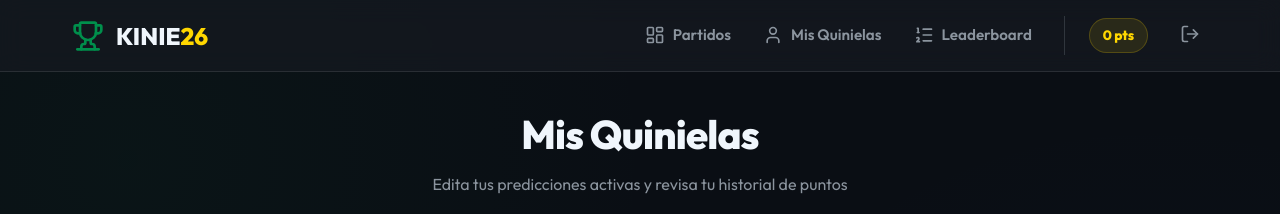
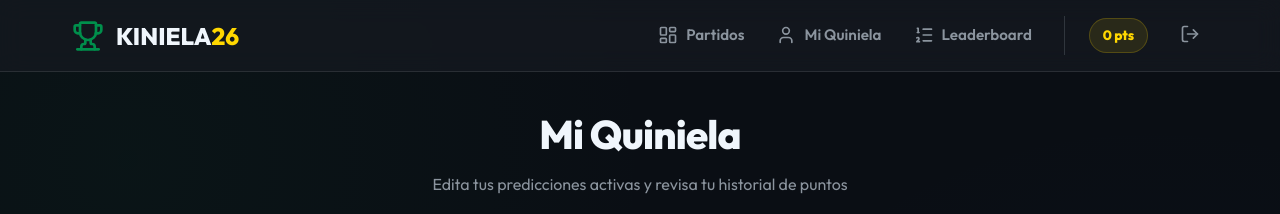
Before and after one commit to rolquitel/kiniela26, a React (Vite) app: page /quinielas in a window 1280 px wide. Shown: the top 214 px of the page. Built offline with nearby package versions, Linux system fonts and the light colour scheme; no server answers; the database is empty; sample sign-in values are in the browser's storage.

Commit message:
style: rename Quinielas to singular Quiniela in Navbar and page title

```diff
--- a/src/components/Navbar.jsx
+++ b/src/components/Navbar.jsx
@@ -23,7 +23,7 @@ export default function Navbar() {
       <div className="container nav-content">
         <Link to="/" className="nav-logo" onClick={() => setMenuOpen(false)}>
           <Trophy size={32} className="logo-icon" />
-          <span>KINIE<span>26</span></span>
+          <span>KINIELA<span>26</span></span>
         </Link>
 
         <button className="menu-toggle" onClick={() => setMenuOpen(!menuOpen)} aria-label="Toggle menu">
@@ -39,7 +39,7 @@ export default function Navbar() {
               </Link>
               <Link to="/quinielas" className="nav-link" onClick={() => setMenuOpen(false)}>
                 <User size={20} />
-                <span>Mis Quinielas</span>
+                <span>Mi Quiniela</span>
               </Link>
               <Link to="/leaderboard" className="nav-link" onClick={() => setMenuOpen(false)}>
                 <ListOrdered size={20} />
--- a/src/pages/Quinielas.jsx
+++ b/src/pages/Quinielas.jsx
@@ -111,7 +111,7 @@ export default function Quinielas() {
   return (
     <div className="quinielas-page animate-fade-in">
       <div className="section-header">
-        <h1>Mis Quinielas</h1>
+        <h1>Mi Quiniela</h1>
         <p>Edita tus predicciones activas y revisa tu historial de puntos</p>
       </div>
 
```
